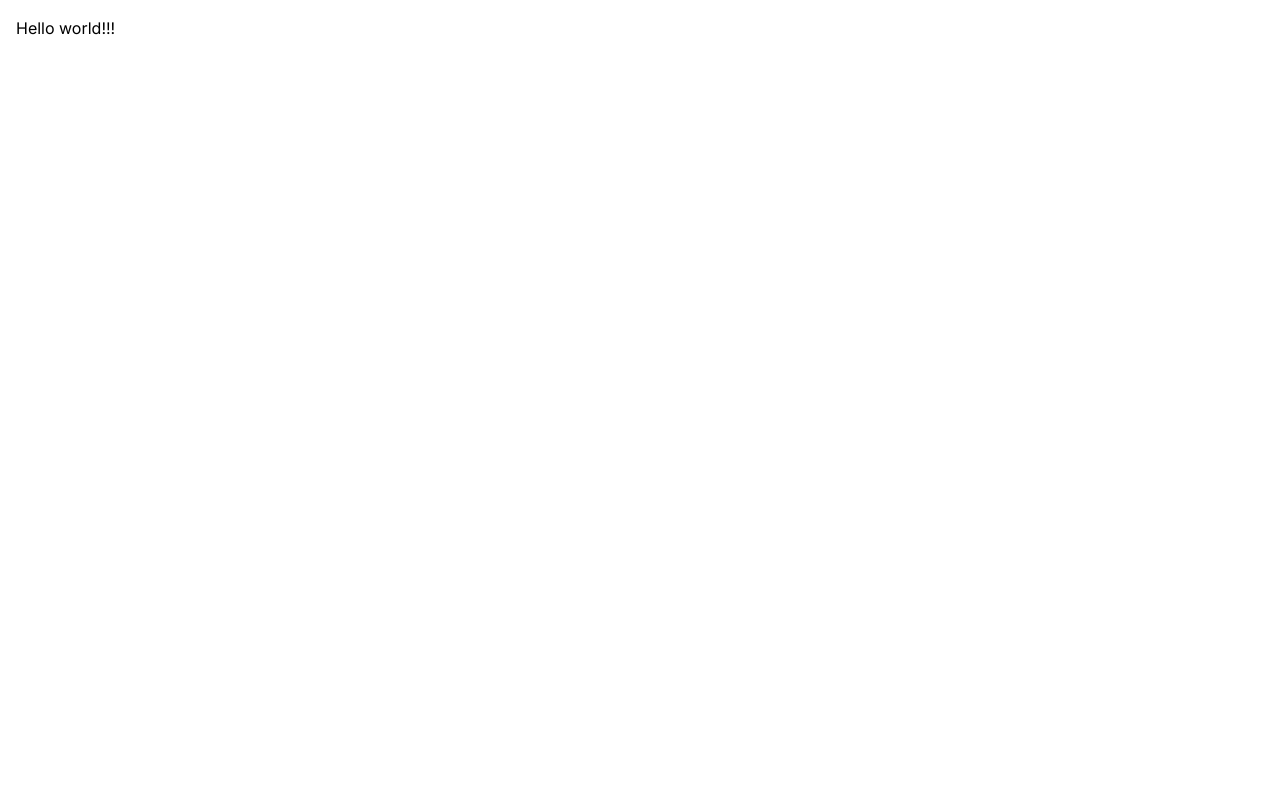
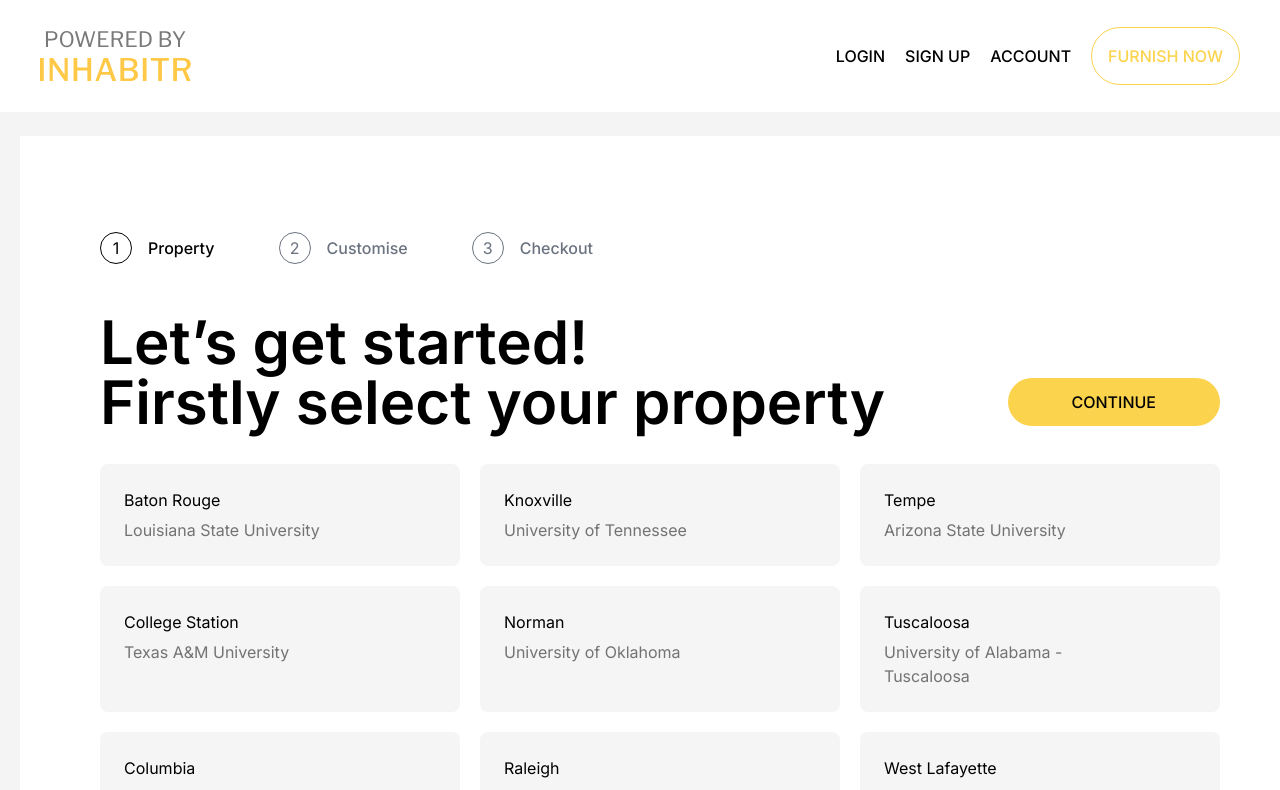
Before and after one commit to amal-selvakumar/inhabitr-ellipse-FE, a Next.js app: page / in a window 1280 px wide. Shown: the top 790 px of the page. Built offline with nearby package versions, Linux system fonts and the light colour scheme.

Commit message:
feat: resuable components and dashboard design

```diff
--- a/app/globals.css
+++ b/app/globals.css
@@ -17,8 +17,7 @@
 }
 
 body {
-  color: rgb(var(--foreground-rgb));
-  padding: 1rem;
+  color:'#F7F7F7';
 }
 
 @layer utilities {
--- a/app/page.tsx
+++ b/app/page.tsx
@@ -1,9 +1,11 @@
-import Image from "next/image";
+import LoginLayout from "@/components/Layout/LoginLayout";
 
 export default function Home() {
   return (
-    <main>
-      <h1>Hello world!!!</h1>
-    </main>
+
+      <div>
+<LoginLayout/>
+      </div>
+
   );
 }
--- /dev/null
+++ b/app/shared/BorderButton.tsx
@@ -0,0 +1,20 @@
+"use client";
+import React, { HTMLAttributes, ReactNode } from "react";
+
+export interface BorderButtonProps extends HTMLAttributes<HTMLHeadingElement> {
+    className?: string;
+    desc?: ReactNode;
+  }
+
+  const BorderButton: React.FC<BorderButtonProps> = ({
+    className = "mb-10 md:mb-12 text-neutral-900 dark:text-neutral-50",
+    desc = ''
+  }) => {
+    return (
+        <div className="grid justify-center items-center border p-4 text-base text-amber-300 uppercase rounded-full border-amber-300 ">
+           {desc}
+        </div>
+    )
+}
+
+export default BorderButton;
--- /dev/null
+++ b/app/shared/ButtonComponent.tsx
@@ -0,0 +1,22 @@
+"use client";
+import React, { HTMLAttributes, ReactNode } from "react";
+
+export interface ButtonProps extends HTMLAttributes<HTMLHeadingElement> {
+    styleComp?: string;
+    desc?: ReactNode;
+    isDisable?: boolean;
+}
+
+const ButtonComponent: React.FC<ButtonProps> = ({
+    styleComp = "",
+    desc = '',
+    isDisable = false
+}) => {
+    return (
+        <div className={`px-16 py-3 my-auto text-base font-medium whitespace-nowrap rounded-3xl ${isDisable ? 'bg-neutral-100 text-neutral-400 ' : 'bg-amber-300'} uppercase max-md:px-5 ${styleComp}`}>
+            {desc}
+        </div>
+    )
+}
+
+export default ButtonComponent;
--- /dev/null
+++ b/app/shared/Footer.tsx
@@ -0,0 +1,13 @@
+'use client'
+import { footerData } from "@/constants/dashboard";
+import React from "react";
+
+const Footer: React.FC = () => {
+  return (
+    <div className="flex mt-8 w-full bg-amber-300 min-h-[73px] max-md:max-w-full items-center justify-center">
+      <p className="text-slate-500 ">{footerData.desc}</p>
+    </div>
+  );
+};
+
+export default Footer;
--- /dev/null
+++ b/app/shared/Header.tsx
@@ -0,0 +1,35 @@
+import { menuItems } from "@/constants/dashboard";
+import React, { HTMLAttributes, ReactNode } from "react";
+import headerIcon from '@/assets/vectors/InhabitrIcon.svg'
+import Image from "next/image"
+import BorderButton from "./BorderButton";
+
+
+export interface HeadingProps extends HTMLAttributes<HTMLHeadingElement> {
+  className?: string;
+}
+
+const Header: React.FC<HeadingProps> = ({
+  children,
+  className = "mb-10 md:mb-12 text-neutral-900 dark:text-neutral-50",
+
+}) => {
+  return (
+    <div className="grid grid-cols-2 gap-24 min-h-28 justify-center items-center text-base font-medium bg-white ">
+      <div className="pl-10">
+        <Image src={headerIcon} alt="logo" />
+      </div>
+
+      <div className=" grid grid-flow-col auto-cols-max gap-x-5 items-center justify-end pr-10">
+        {menuItems.map((item, index) => (
+          <div key={index} className="hidden md:block">
+            {item}
+          </div>
+        ))}
+        <BorderButton desc=" furnish now" />
+      </div>
+    </div>
+  );
+};
+
+export default Header;
--- /dev/null
+++ b/app/shared/Stepper.tsx
@@ -0,0 +1,32 @@
+"use client";
+
+import { stepperItems } from "@/constants/dashboard";
+import React, { HTMLAttributes } from "react";
+
+
+export interface StepperProps extends HTMLAttributes<HTMLHeadingElement> {
+    activeTab?: number;
+}
+
+const Stepper: React.FC<StepperProps> = ({
+    activeTab = 1
+
+}) => {
+    return (
+        <ol className="items-center w-full space-y-4 sm:flex sm:space-x-16 sm:space-y-0 rtl:space-x-reverse">
+            {stepperItems.map((item, index) => (
+                <li key={item.id} className={`flex items-center ${activeTab === item.id ? 'text-black dark:text-black' : 'text-gray-500 dark:text-gray-400'} space-x-4 rtl:space-x-reverse`}>
+                    <span className={`flex items-center justify-center w-8 h-8 border ${activeTab === item.id ? 'dark:border-black border-black' : 'dark:border-gray-400 border-gray-500 '}  rounded-full shrink-0 `}>
+                        {item.id}
+                    </span>
+                    <span>
+                        <h3 className="font-medium leading-tight">{item.title}</h3>
+                    </span>
+                </li>
+            ))}
+
+        </ol>
+    );
+};
+
+export default Stepper;
--- /dev/null
+++ b/components/Layout/LoginLayout.tsx
@@ -0,0 +1,20 @@
+"use client";
+
+import React from "react";
+import Header from "@/app/shared/Header";
+import Footer from "@/app/shared/Footer";
+import DashBoard from "../dashboard/DashBoard";
+
+const LoginLayout = () => {
+    return (
+      <div className="flex overflow-hidden flex-col bg-zinc-100">
+
+           <Header/>
+           <DashBoard/>
+           <Footer/>
+
+        </div>
+      );
+};
+
+export default LoginLayout;
--- /dev/null
+++ b/components/dashboard/DashBoard.tsx
@@ -0,0 +1,40 @@
+import Stepper from "@/app/shared/Stepper";
+import * as React from "react";
+import { dashBoardTitle } from '@/constants/dashboard';
+import { dashBoardData } from "@/data/dashboardText";
+import ButtonComponent from "@/app/shared/ButtonComponent";
+
+
+
+export default function DashBoard() {
+  const { title, subTitle, buttonText } = dashBoardTitle
+  return (
+    <div className="flex gap-5 ml-5 max-md:flex-col w-full justify-center">
+
+      <div className="flex flex-col  max-md:ml-0 max-md:w-full ">
+        <div className="flex flex-col items-start self-center px-20 pt-24 pb-14 mt-6 w-full bg-white max-w-[1302px] max-md:px-5 max-md:max-w-full">
+          <Stepper activeTab={1}/>
+          <div className="mt-12 text-6xl font-semibold text-black max-md:mt-10 max-md:max-w-full max-md:text-4xl">
+            {title}
+          </div>
+          <div className="flex justify-between items-center w-full">
+            <div className="text-6xl font-semibold text-black max-md:max-w-full max-md:text-4xl">
+              {subTitle}
+            </div>
+            <ButtonComponent desc={buttonText} />
+          </div>
+          <div className="grid grid-cols-1 sm:grid-cols-2 md:grid-cols-3 gap-5 pt-8">
+            {dashBoardData.map((item, index) => (
+              <div key={index} className="flex flex-col flex-1 items-start py-6 pr-20 pl-6 rounded-lg bg-neutral-100 max-md:px-5">
+                <div className="text-black">{item.city}</div>
+                <div className="mt-1.5 text-neutral-500">
+                  {item.university}
+                </div>
+              </div>
+            ))}
+          </div>
+        </div>
+      </div>
+    </div>
+  );
+}
--- /dev/null
+++ b/constants/dashboard.ts
@@ -0,0 +1,13 @@
+export const footerData={
+    desc: "© 2024 Inhabitr, Inc"
+}
+export const menuItems=['LOGIN','SIGN UP','ACCOUNT']
+
+export const dashBoardTitle ={
+    title: 'Let’s get started!',
+    subTitle:' Firstly select your property',
+    buttonText:'continue'
+
+}
+
+export const stepperItems=[{id:1, title:'Property'}, {id:2, title:'Customise'}, {id:3, title:'Checkout'}]
--- /dev/null
+++ b/data/dashboardText.tsx
@@ -0,0 +1,41 @@
+export const dashBoardData=[
+
+
+            {
+              "city": "Baton Rouge",
+              "university": "Louisiana State University"
+            },
+            {
+              "city": "Knoxville",
+              "university": "University of Tennessee"
+            },
+            {
+              "city": "Tempe",
+              "university": "Arizona State University"
+            },
+            {
+              "city": "College Station",
+              "university": "Texas A&M University"
+            },
+            {
+              "city": "Norman",
+              "university": "University of Oklahoma"
+            },
+            {
+              "city": "Tuscaloosa",
+              "university": "University of Alabama - Tuscaloosa"
+            },
+            {
+              "city": "Columbia",
+              "university": "University of South Carolina"
+            },
+            {
+              "city": "Raleigh",
+              "university": "North Carolina State"
+            },
+            {
+              "city": "West Lafayette",
+              "university": "Purdue University"
+            }
+
+]
```
